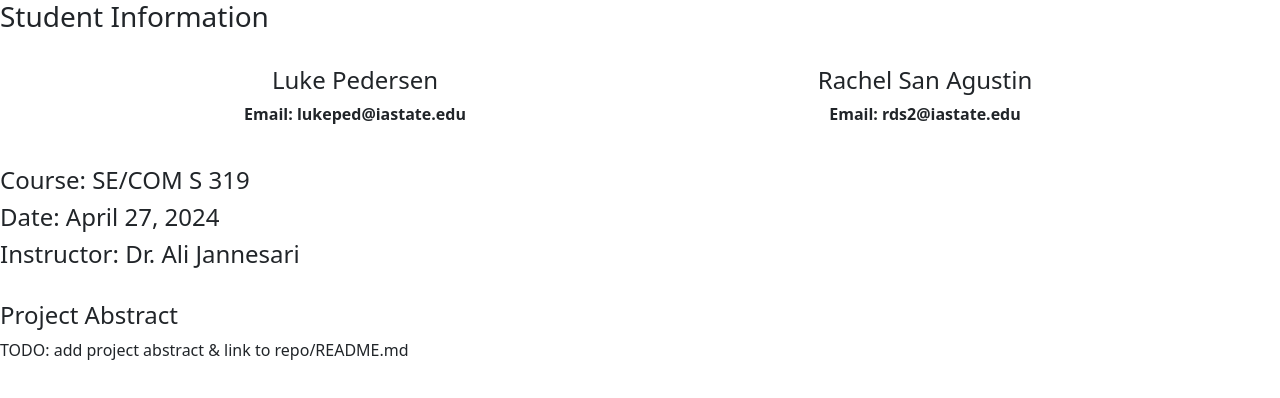
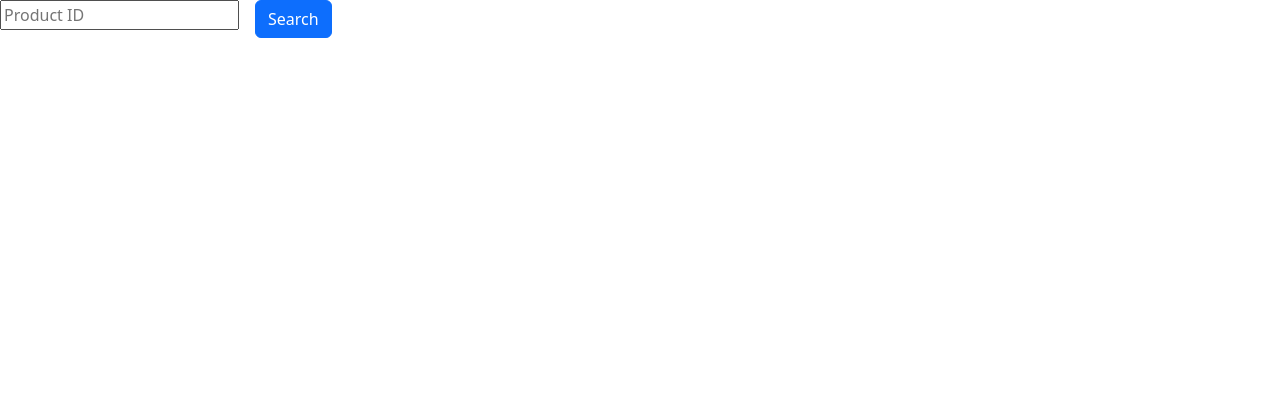
Before and after one commit to racheldesa/Assignment3, a React (Create React App) app in the folder frontend/: page / in a window 1280 px wide. Shown: the top 398 px of the page. Built offline with nearby package versions, Linux system fonts and the light colour scheme.

Commit message:
Created ID field for UpdateProduct page. TODO: add confirmation view & price edit view

```diff
--- a/frontend/src/ModuleFiveViews.js
+++ b/frontend/src/ModuleFiveViews.js
@@ -1,13 +1,14 @@
 import React, { useState, useEffect } from "react";
 import AddProductForm from "./AddProductForm";
 import StudentInfo from "./StudentInfo";
+import UpdateProduct from "./UpdateProduct";
 
 export function FiveViews() {
     const [addProduct, setAddProduct] = useState(false);
     const [displayProducts, setDisplayProducts] = useState(false);
-    const [updateProduct, setUpdateProduct] = useState(false);
+    const [updateProduct, setUpdateProduct] = useState(true);
     const [deleteProduct, setDeleteProduct] = useState(false);
-    const [studentInfo, setStudentInfo] = useState(true);
+    const [studentInfo, setStudentInfo] = useState(false);
 
     function  addProductView() {
         return <AddProductForm />
@@ -18,7 +19,7 @@ export function FiveViews() {
     };
 
     function updateProductView() {
-
+        return <UpdateProduct />
     };
 
     function deleteProductView() {
@@ -32,6 +33,7 @@ export function FiveViews() {
     return (
         <div>
             {addProduct && addProductView()}
+            {updateProduct && updateProductView()}
             {studentInfo && studentInfoView()}
         </div>
     );
--- /dev/null
+++ b/frontend/src/UpdateProduct.js
@@ -0,0 +1,31 @@
+import React, { useState } from "react";
+import { useForm } from "react-hook-form";
+import "bootstrap/dist/css/bootstrap.css";
+
+function UpdateProduct() {
+    const { register, handleSubmit, formState: { errors } } = useForm();
+    const [dataF,setDataF] = useState({});
+    const [viewer,setViewer] = useState(0);
+
+    const onSubmit = data => {
+        console.log(data);
+        setDataF(data);
+        setViewer(1);
+    }
+
+    return (
+        <div>
+            <form onSubmit={handleSubmit(onSubmit)} class="row g-3">
+                <div class="col-auto">
+                    <input {...register("updateId", { required: true })} placeholder="Product ID"></input>
+                    {errors.updateId && <p>Product ID is required.</p>}
+                </div>
+                <div class="col-auto">
+                    <button type="submit" class="btn btn-primary mb-3">Search</button>
+                </div>
+            </form>
+        </div>
+    );
+}
+
+export default UpdateProduct;
```
